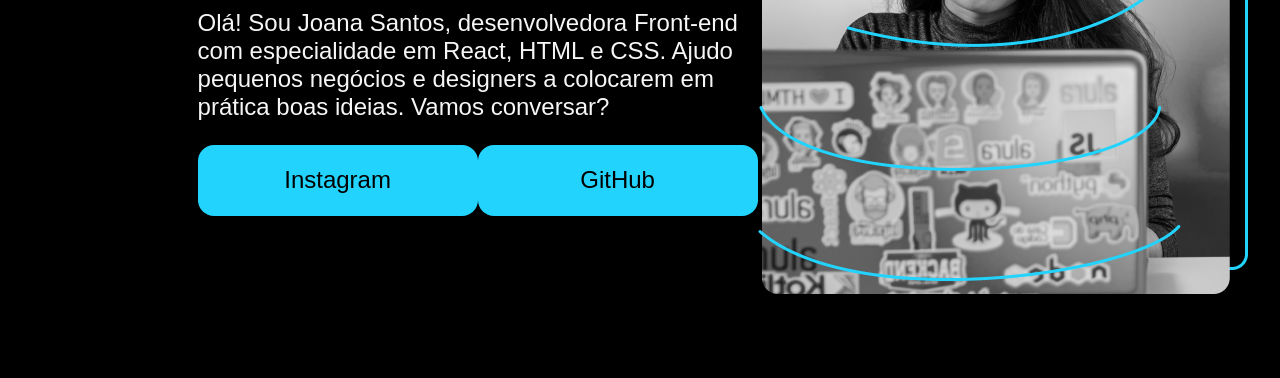
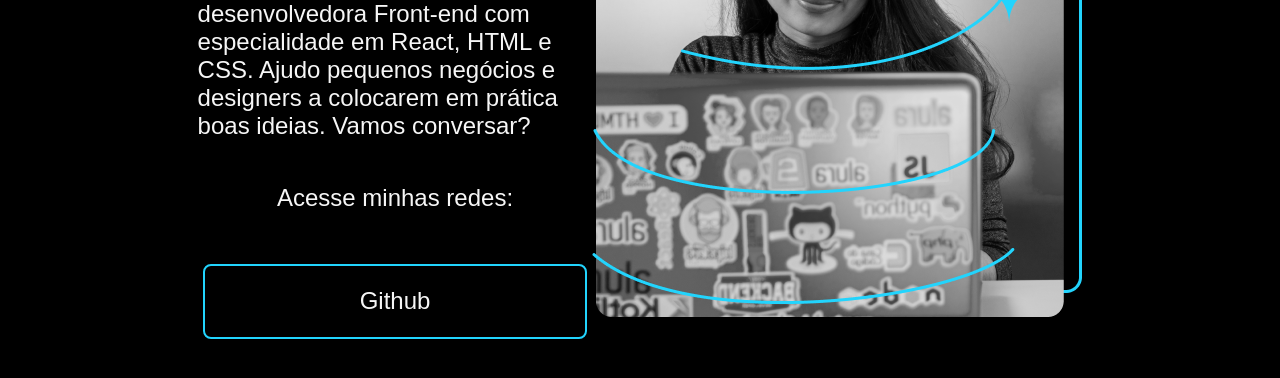
Before and after one commit to bhclira/HTML-CSS-JS_LearnAndPractice, a plain HTML site: page Portfolio/index.html in a window 1280 px wide. Shown: the part 382-760 px from the top of the page. Drawn offline with Linux system fonts and the light colour scheme.

Commit message:
Feat new HTML icons and CSS

```diff
--- a/Portfolio/index.html
+++ b/Portfolio/index.html
@@ -14,8 +14,9 @@
             <h1 class="apresentacao__conteudo__titulo">Eleve seu negócio digital a outro nível <strong class="titulo-destaque">com um Front-end de qualidade!</strong></h1>
             <p class="apresentacao__conteudo__paragrafo">Olá! Sou Joana Santos, desenvolvedora Front-end com especialidade em React, HTML e CSS. Ajudo pequenos negócios e designers a colocarem em prática boas ideias. Vamos conversar?</p>
             <div class="apresentacao__links">
-                <a class = "apresentacao__links__link" href="https://instagram.com/brenoman">Instagram</a>
-                <a class = "apresentacao__links__link" href="https://github.com/Bhclira">GitHub</a>
+                <h2 class="apresentacao__links__subtitulo">Acesse minhas redes:</h2>
+                <a class = "apresentacao__links__link" href="https://github.com/Bhclira">Github</a>
+
             </div>
 
         </section>
--- a/Portfolio/style.css
+++ b/Portfolio/style.css
@@ -51,22 +51,32 @@ h1 {
 
 .apresentacao__links {
     display: flex;
+    flex-direction: column;
     justify-content: space-between;
+    align-items: center;
+    gap: 32px;
 
 }
 
+.apresentacao__links__subtitulo {
+    font-family: "Krona One", sans-serif;
+    font-weight: 400;
+    font-size: 24px;
+}
+
 .apresentacao__links__link {
-    background-color: #22D4FD;
-    width: 280px;
+    /* background-color: #22D4FD; */
+    border: 2px solid #22D4FD;
+    width: 380px;
     text-align: center;
-    border-radius: 16px;
+    border-radius: 8px;
     font-size: 24px;
     font-weight: 600px;
     padding: 21.5px 0;
     text-decoration: none;
-    color: #000000;
+    color: #f6f6f6;
     font-family: "Montserrat", sans-serif;
-    font
+
 
 }
 
```
